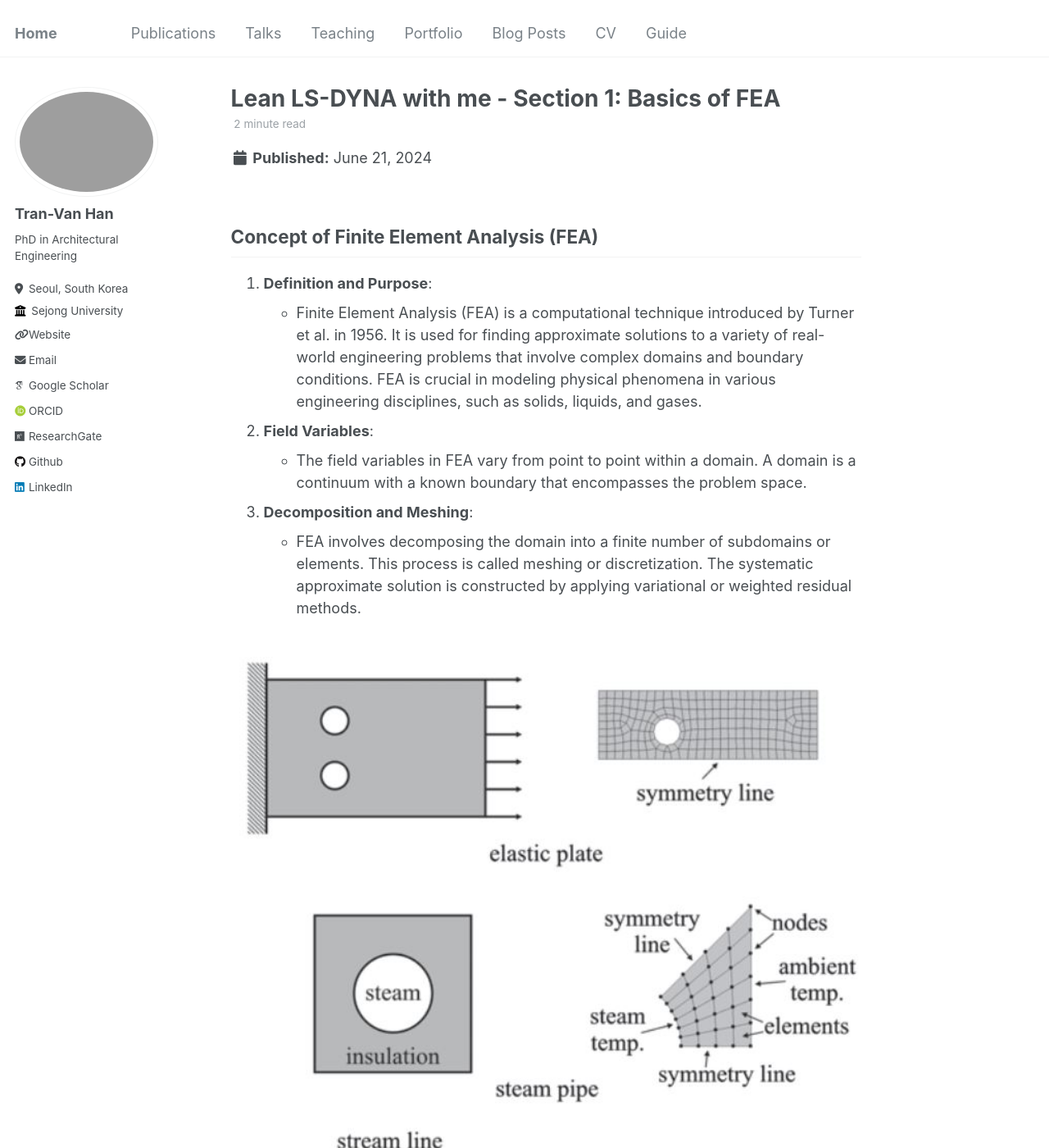
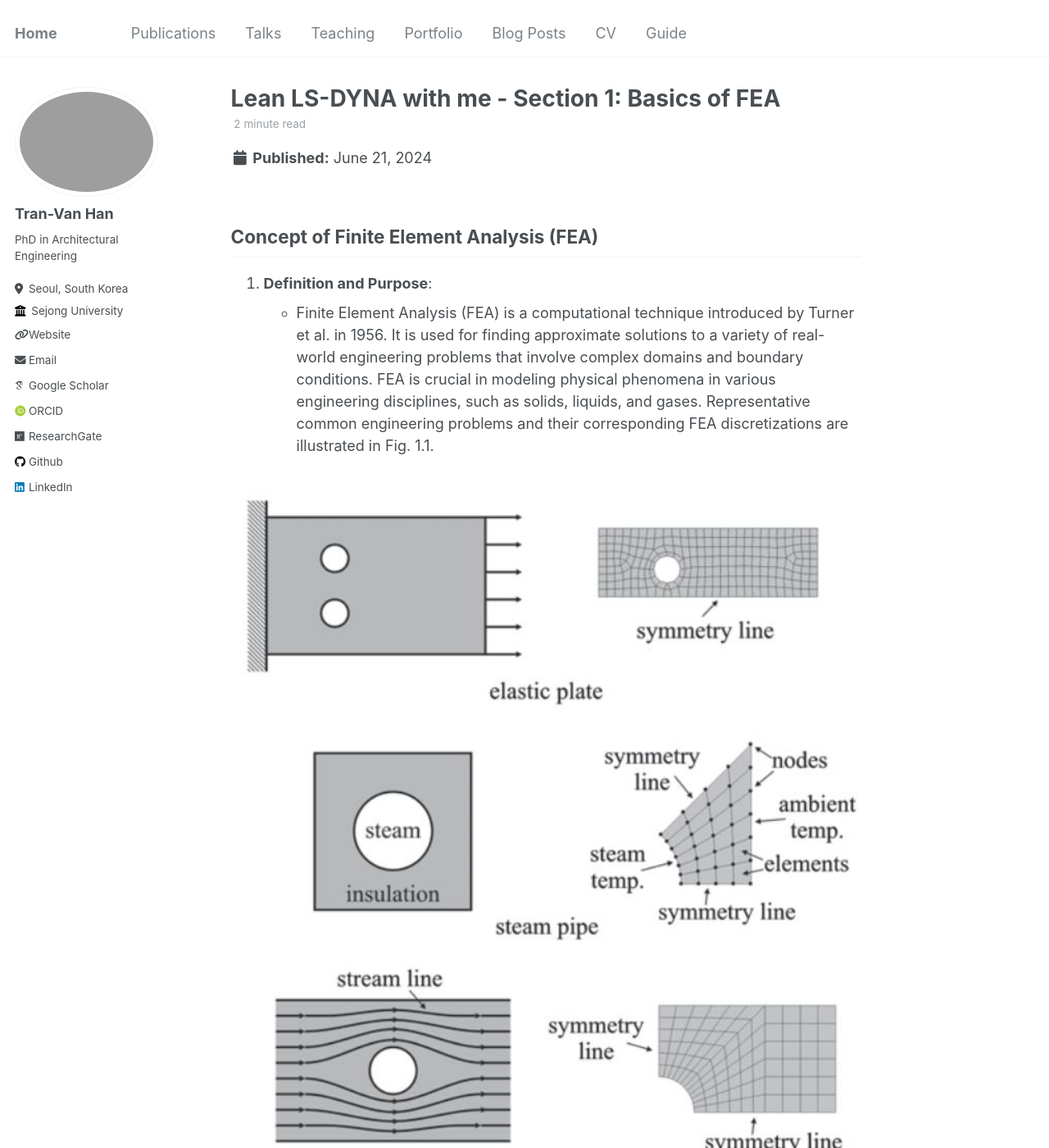
Before and after one commit to tranhan1405/tranhan1405.github.io, a Jekyll site: the page built from _posts/2024-06-21-blog-post-1.md, in a window 1280 px wide and 1400 px high. Shown: the whole window at 82% size. Built offline with Jekyll 4.4.1, drawn with Linux system fonts in a browser that asks for light colours; some web fonts are replaced; some of the changed text lies outside the part shown.

Commit message:
Update 2024-06-21-blog-post-1.md

```diff
--- a/_posts/2024-06-21-blog-post-1.md
+++ b/_posts/2024-06-21-blog-post-1.md
@@ -12,7 +12,17 @@ tags:
 ## Concept of Finite Element Analysis (FEA)
 
 1. **Definition and Purpose**:
-   - Finite Element Analysis (FEA) is a computational technique introduced by Turner et al. in 1956. It is used for finding approximate solutions to a variety of real-world engineering problems that involve complex domains and boundary conditions. FEA is crucial in modeling physical phenomena in various engineering disciplines, such as solids, liquids, and gases.
+   - Finite Element Analysis (FEA) is a computational technique introduced by Turner et al. in 1956. It is used for finding approximate solutions to a variety of real-world engineering problems that involve complex domains and boundary conditions. FEA is crucial in modeling physical phenomena in various engineering disciplines, such as solids, liquids, and gases. Representative common engineering  problems and their corresponding FEA discretizations are illustrated in Fig. 1.1.
+
+
+<div style="text-align: center;">
+  <figure>
+    <img src='/images/learn_ls_dyna_with_me/section_1/fig1.1.JPG' width='200px' alt='Figure 1.1: FEA representation of practical engineering problems' />
+    <figcaption>Figure 1.1: FEA representation of practical engineering problems</figcaption>
+  </figure>
+</div>
+
+
 
 2. **Field Variables**:
    - The field variables in FEA vary from point to point within a domain. A domain is a continuum with a known boundary that encompasses the problem space.
@@ -22,12 +32,6 @@ tags:
 
 
 
-<div style="text-align: center;">
-  <figure>
-    <img src='/images/learn_ls_dyna_with_me/section_1/fig1.1.JPG' width='400px' alt='Figure 1.1: FEA representation of practical engineering problems' />
-    <figcaption>Figure 1.1: FEA representation of practical engineering problems</figcaption>
-  </figure>
-</div>
 
 
 4. **Elements and Nodes**:
```
